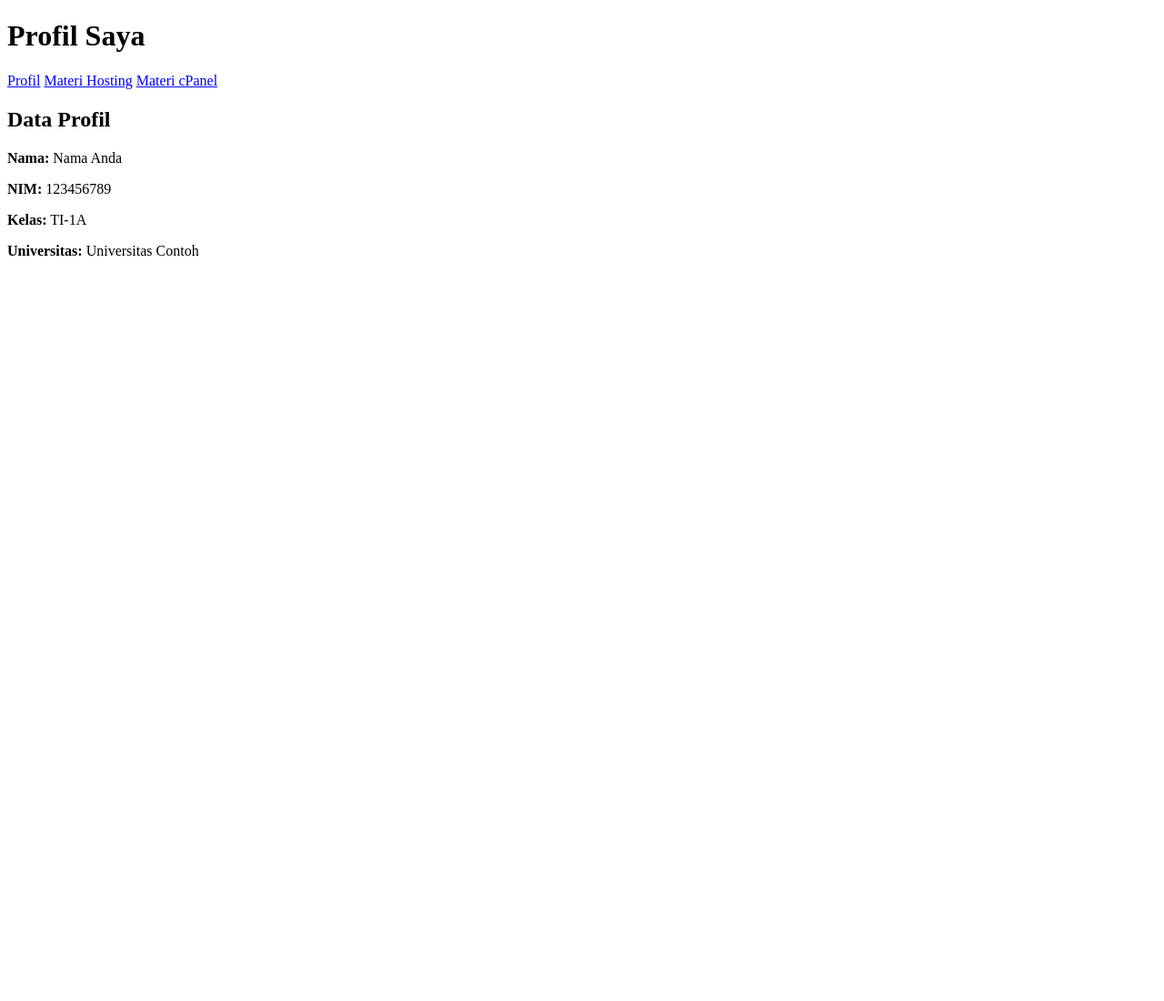
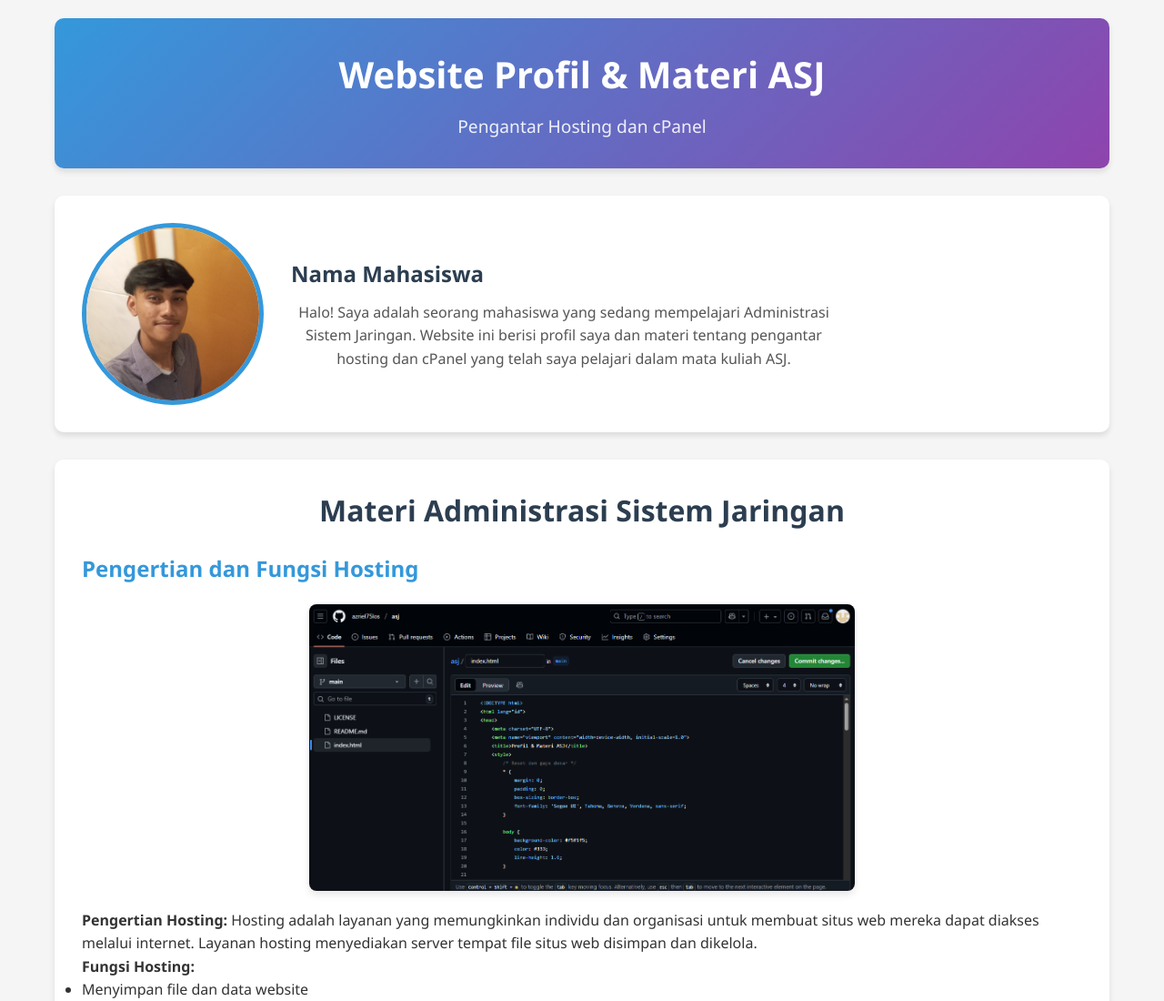
Before and after one commit to azriel75los/asj, a plain HTML site: page index.html in a window 1280 px wide. Shown: the top 1100 px of the page at 91% size. Before the commit the page ends 800 px from the top, so only its background shows below. Drawn offline with Linux system fonts and the light colour scheme.

Commit message:
Update index.html
Signed-off-by: azriel75los <lijakidis@gmail.com>

```diff
--- a/index.html
+++ b/index.html
@@ -2,24 +2,201 @@
 <html lang="id">
 <head>
     <meta charset="UTF-8">
-    <title>Profil Saya</title>
-    <link rel="stylesheet" href="style.css">
+    <meta name="viewport" content="width=device-width, initial-scale=1.0">
+    <title>Profil & Materi ASJ</title>
+    <style>
+        /* Reset dan gaya dasar */
+        * {
+            margin: 0;
+            padding: 0;
+            box-sizing: border-box;
+            font-family: 'Segoe UI', Tahoma, Geneva, Verdana, sans-serif;
+        }
+
+        body {
+            background-color: #f5f5f5;
+            color: #333;
+            line-height: 1.6;
+        }
+
+        .container {
+            max-width: 1200px;
+            margin: 0 auto;
+            padding: 20px;
+        }
+
+        /* Header */
+        header {
+            text-align: center;
+            padding: 30px 0;
+            background: linear-gradient(135deg, #3498db, #8e44ad);
+            color: white;
+            border-radius: 10px;
+            margin-bottom: 30px;
+            box-shadow: 0 4px 6px rgba(0, 0, 0, 0.1);
+        }
+
+        header h1 {
+            font-size: 2.5rem;
+            margin-bottom: 10px;
+        }
+
+        header p {
+            font-size: 1.2rem;
+            opacity: 0.9;
+        }
+
+        /* Profil */
+        .profile {
+            display: flex;
+            flex-direction: column;
+            align-items: center;
+            background-color: white;
+            padding: 30px;
+            border-radius: 10px;
+            box-shadow: 0 4px 6px rgba(0, 0, 0, 0.1);
+            margin-bottom: 30px;
+        }
+
+        .profile-img {
+            width: 200px;
+            height: 200px;
+            border-radius: 50%;
+            object-fit: cover;
+            border: 5px solid #3498db;
+            margin-bottom: 20px;
+        }
+
+        .profile h2 {
+            color: #2c3e50;
+            margin-bottom: 10px;
+        }
+
+        .profile p {
+            text-align: center;
+            max-width: 600px;
+            color: #555;
+        }
+
+        /* Materi */
+        .materi {
+            background-color: white;
+            padding: 30px;
+            border-radius: 10px;
+            box-shadow: 0 4px 6px rgba(0, 0, 0, 0.1);
+            margin-bottom: 30px;
+        }
+
+        .materi h2 {
+            color: #2c3e50;
+            margin-bottom: 20px;
+            text-align: center;
+            font-size: 2rem;
+        }
+
+        .materi-item {
+            margin-bottom: 40px;
+            padding-bottom: 30px;
+            border-bottom: 1px solid #eee;
+        }
+
+        .materi-item:last-child {
+            border-bottom: none;
+        }
+
+        .materi-item h3 {
+            color: #3498db;
+            margin-bottom: 15px;
+            font-size: 1.5rem;
+        }
+
+        .materi-img {
+            width: 100%;
+            max-width: 600px;
+            height: auto;
+            border-radius: 8px;
+            margin: 20px 0;
+            display: block;
+            margin-left: auto;
+            margin-right: auto;
+            box-shadow: 0 4px 8px rgba(0, 0, 0, 0.1);
+        }
+
+        /* Footer */
+        footer {
+            text-align: center;
+            padding: 20px;
+            background-color: #2c3e50;
+            color: white;
+            border-radius: 10px;
+            margin-top: 30px;
+        }
+
+        /* Responsif */
+        @media (min-width: 768px) {
+            .profile {
+                flex-direction: row;
+                text-align: left;
+            }
+
+            .profile-img {
+                margin-right: 30px;
+                margin-bottom: 0;
+            }
+        }
+    </style>
 </head>
 <body>
-    <header>
-        <h1>Profil Saya</h1>
-    </header>
-    <nav>
-        <a href="index.html">Profil</a>
-        <a href="hosting.html">Materi Hosting</a>
-        <a href="cpanel.html">Materi cPanel</a>
-    </nav>
-    <main>
-        <h2>Data Profil</h2>
-        <p><strong>Nama:</strong> Nama Anda</p>
-        <p><strong>NIM:</strong> 123456789</p>
-        <p><strong>Kelas:</strong> TI-1A</p>
-        <p><strong>Universitas:</strong> Universitas Contoh</p>
-    </main>
+    <div class="container">
+        <header>
+            <h1>Website Profil & Materi ASJ</h1>
+            <p>Pengantar Hosting dan cPanel</p>
+        </header>
+
+        <section class="profile">
+            <img src="j.jpeg" alt="Foto Profil" class="profile-img">
+            <div>
+                <h2>Nama Mahasiswa</h2>
+                <p>Halo! Saya adalah seorang mahasiswa yang sedang mempelajari Administrasi Sistem Jaringan. Website ini berisi profil saya dan materi tentang pengantar hosting dan cPanel yang telah saya pelajari dalam mata kuliah ASJ.</p>
+            </div>
+        </section>
+
+        <section class="materi">
+            <h2>Materi Administrasi Sistem Jaringan</h2>
+
+            <div class="materi-item">
+                <h3>Pengertian dan Fungsi Hosting</h3>
+                <img src="2020.png" alt="Ilustrasi Hosting" class="materi-img">
+                <p><strong>Pengertian Hosting:</strong> Hosting adalah layanan yang memungkinkan individu dan organisasi untuk membuat situs web mereka dapat diakses melalui internet. Layanan hosting menyediakan server tempat file situs web disimpan dan dikelola.</p>
+                <p><strong>Fungsi Hosting:</strong></p>
+                <ul>
+                    <li>Menyimpan file dan data website</li>
+                    <li>Memastikan website dapat diakses 24/7</li>
+                    <li>Menyediakan alamat IP untuk mengidentifikasi server</li>
+                    <li>Menyediakan bandwidth untuk transfer data</li>
+                    <li>Menjamin keamanan data website</li>
+                </ul>
+            </div>
+
+            <div class="materi-item">
+                <h3>Pengertian dan Fungsi cPanel</h3>
+                <img src="2021.png" alt="Ilustrasi cPanel" class="materi-img">
+                <p><strong>Pengertian cPanel:</strong> cPanel adalah panel kontrol berbasis web yang digunakan untuk mengelola hosting dan server. cPanel menyediakan antarmuka grafis yang memudahkan pengguna untuk mengelola berbagai aspek website mereka tanpa perlu pengetahuan teknis yang mendalam.</p>
+                <p><strong>Fungsi cPanel:</strong></p>
+                <ul>
+                    <li>Mengelola domain dan subdomain</li>
+                    <li>Mengelola file website melalui File Manager</li>
+                    <li>Membuat dan mengelola database MySQL</li>
+                    <li>Mengelola email dan akun FTP</li>
+                    <li>Melakukan backup dan restore website</li>
+                    <li>Menginstal aplikasi web dengan mudah (seperti WordPress)</li>
+                </ul>
+            </div>
+        </section>
+
+        <footer>
+            <p>&copy; 2023 Website Profil & Materi ASJ. Dibuat untuk tujuan pembelajaran.</p>
+        </footer>
+    </div>
 </body>
 </html>
```
